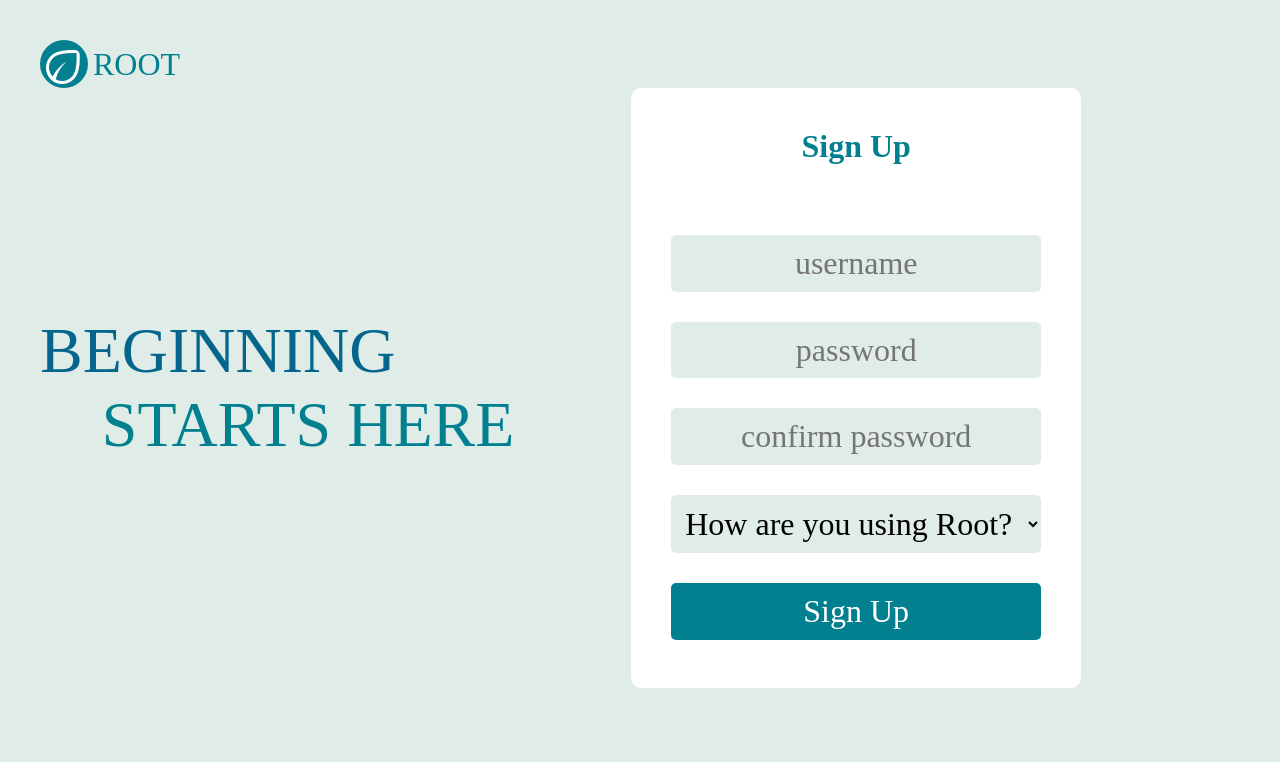
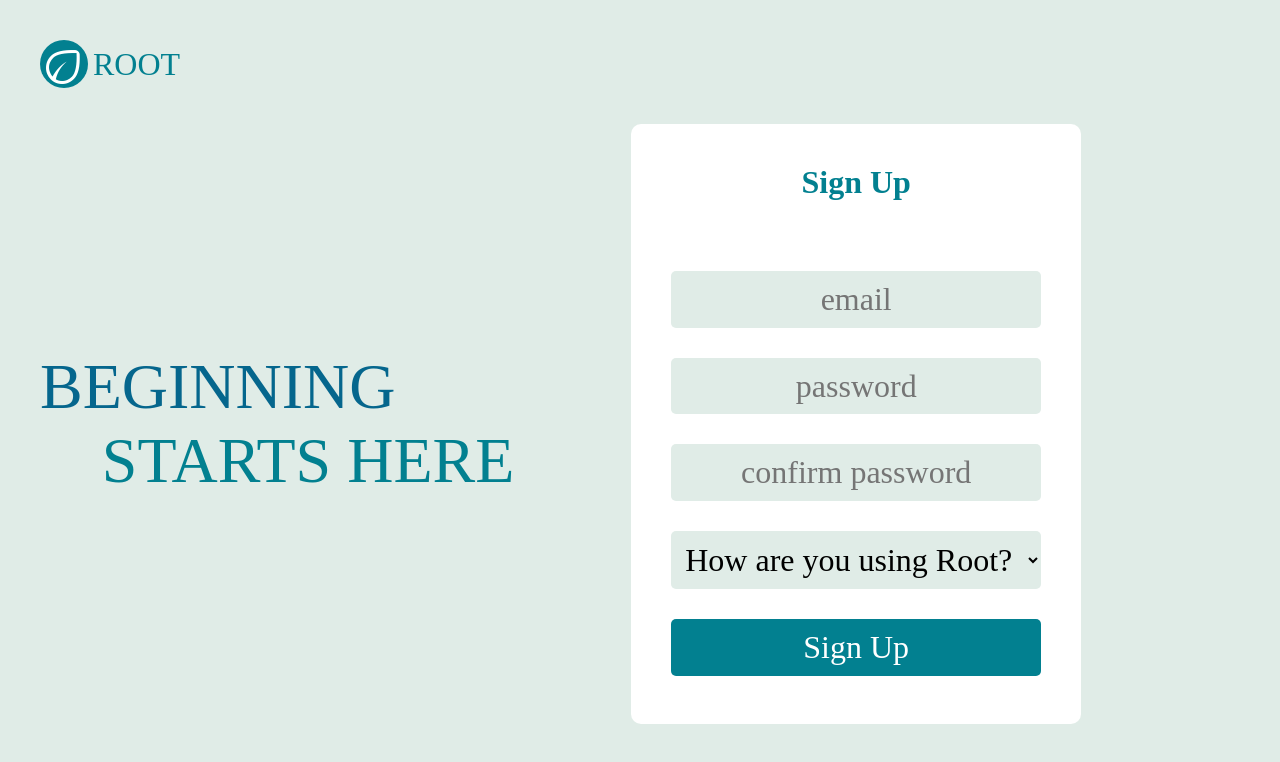
Before and after one commit to jordles/Per-Scholas-SBA-307, a plain HTML site: page pages/signup.html in a window 1280 px wide. Drawn offline with nearby package versions, Linux system fonts and the light colour scheme.

Commit message:
Updated files

```diff
--- a/pages/signup.html
+++ b/pages/signup.html
@@ -27,8 +27,8 @@
     <form action="../index.html">
       <h1>Sign Up</h1>
 
-      <label for="username">
-        <input type="text" name="username" id="username" placeholder="username" required>
+      <label for="email">
+        <input type="email" name="email" id="email" placeholder="email" required>
       </label>
 
       <label for="password">
--- a/script/feed.js
+++ b/script/feed.js
@@ -1,5 +1,4 @@
 const textarea = document.querySelectorAll('.auto-resize');
-console.log(textarea);
 function autoResize(event){
   const textarea = event.target;
   textarea.style.height = 'auto';
--- a/styles/landing.css
+++ b/styles/landing.css
@@ -48,6 +48,9 @@ body{
   padding: 40px;
   width: 1300px;
   margin: auto;
+  display: flex;
+  flex-direction: column;
+  justify-content: center;
 }
 
 h1{
@@ -60,7 +63,7 @@ a{
 }
 
 .wrapper{
-
+  flex-grow: 1;
   display: flex;
   justify-content: space-evenly;
   align-items: center;
@@ -145,6 +148,7 @@ input[type="submit"]{
   padding: 10px;
   color: white;
   margin-bottom: auto;
+  cursor: pointer;
 }
 
 .logo{
```
Also changed, not shown: styles/style.css (+7 -1 lines), 1 other file.
